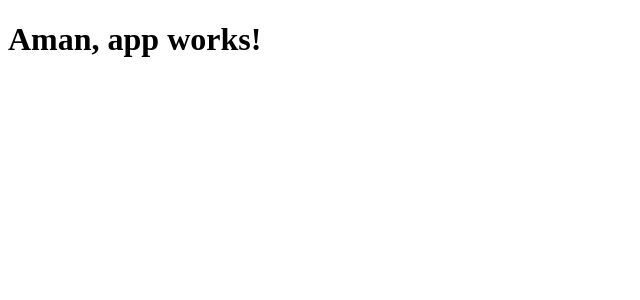
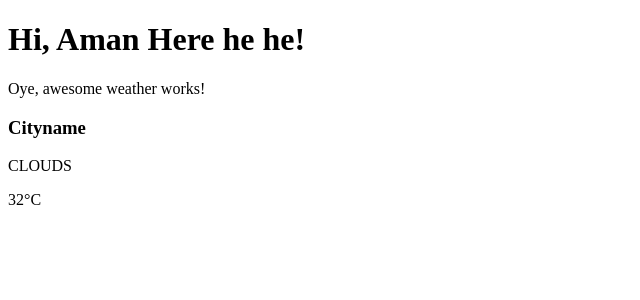
Before and after one commit to amanpatial/angular-weather-app, an Angular app: page / in a window 1280 px wide. Shown: the top 300 px of the page, without its empty margins (0-640 px from the left). Built offline with nearby package versions, Linux system fonts and the light colour scheme.

Commit message:
add weather component through angular-cli

```diff
--- a/src/app/app.component.ts
+++ b/src/app/app.component.ts
@@ -2,7 +2,9 @@ import { Component } from '@angular/core';
 
 @Component({
   selector: 'app-root',
-  templateUrl: './app.component.html',
+  template: `<h1> Hi, Aman Here he he!</h1>
+      <app-weather></app-weather>`,
+  //templateUrl: './app.component.html',
   styleUrls: ['./app.component.css']
 })
 export class AppComponent {
--- a/src/app/app.module.ts
+++ b/src/app/app.module.ts
@@ -4,10 +4,14 @@ import { FormsModule } from '@angular/forms';
 import { HttpModule } from '@angular/http';
 
 import { AppComponent } from './app.component';
+import { WeatherComponent } from './weather/weather.component';
+import { WeatherItemComponent } from './weather/weather-item.component';
 
 @NgModule({
   declarations: [
-    AppComponent
+    AppComponent,
+    WeatherComponent,
+    WeatherItemComponent
   ],
   imports: [
     BrowserModule,
--- /dev/null
+++ b/src/app/weather/weather-item.component.ts
@@ -0,0 +1,14 @@
+import { Component } from '@angular/core';
+@Component({
+	selector: 'app-weather-item',
+	template: `<article class="weather-element">
+	            <div class="col-1">
+                <h3>Cityname</h3>
+                <p class="info">CLOUDS</p>
+                </div>
+                <div class="col-2">
+                <span class="temperature">32°C</span>
+               </div>
+             </article>`
+})
+export class WeatherItemComponent {}
--- /dev/null
+++ b/src/app/weather/weather.component.html
@@ -0,0 +1,3 @@
+<p>
+  weather works!
+</p>
--- /dev/null
+++ b/src/app/weather/weather.component.ts
@@ -0,0 +1,17 @@
+import { Component, OnInit } from '@angular/core';
+
+@Component({
+  selector: 'app-weather',
+  template: `<p>Oye, awesome weather works!</p>
+  <app-weather-item></app-weather-item>`,
+  //templateUrl: './weather.component.html',
+  styleUrls: ['./weather.component.css']
+})
+export class WeatherComponent implements OnInit {
+
+  constructor() { }
+
+  ngOnInit() {
+  }
+
+}
```
Also changed, not shown: src/app/weather/weather.component.css (added), 1 other file (tests, documents, lock files or other folders).
